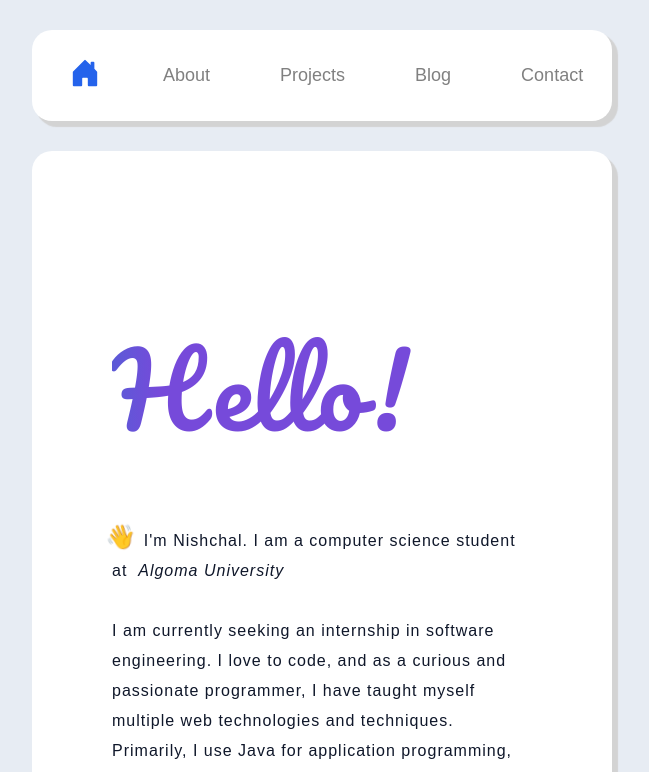
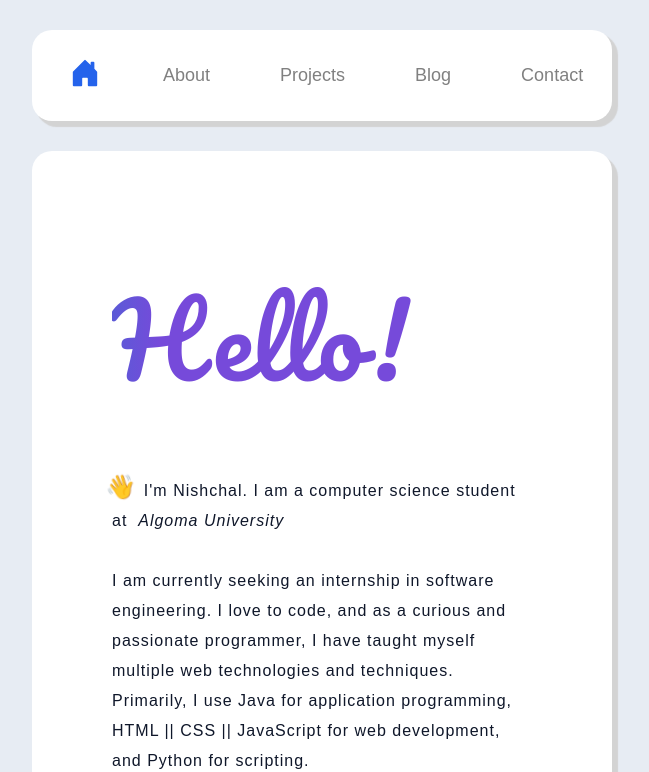
Before and after one commit to nish00/nishchaljatwani, a React (Create React App) app: page /#/ in a window 1280 px wide. Shown: the top 772 px of the page, without its empty margins (318-967 px from the left). Built offline with nearby package versions, Linux system fonts and the light colour scheme.

Commit message:
chore:css change

```diff
--- a/src/styles.css
+++ b/src/styles.css
@@ -89,7 +89,7 @@ body {
 /* right box text information wrapper TEXT + HELLO */
 .rightBox-text-wrapper {
   width:100%;
-  padding:150px 80px 0 80px;
+  padding:100px 80px 0 80px;
   height:fit-content;
 }
 
```
